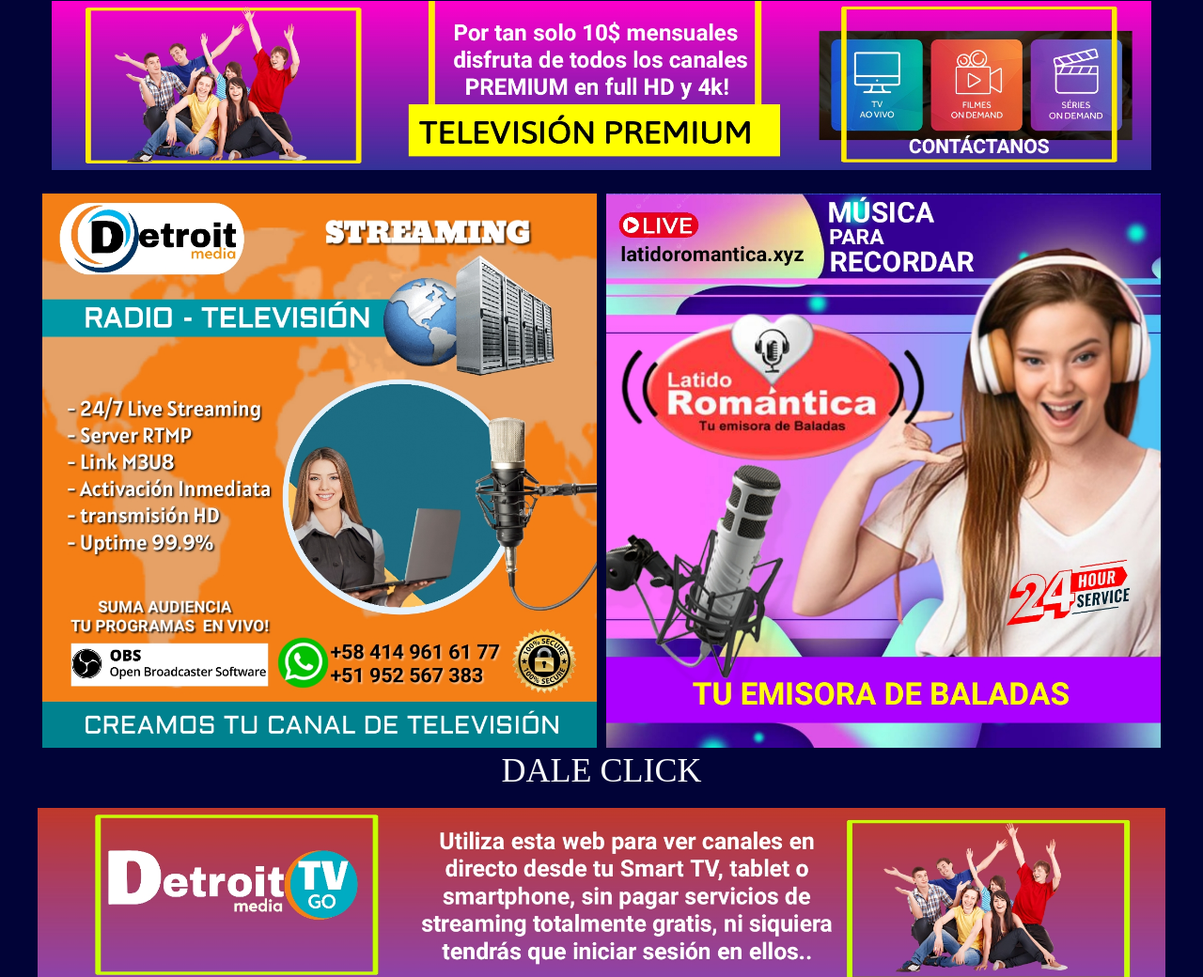
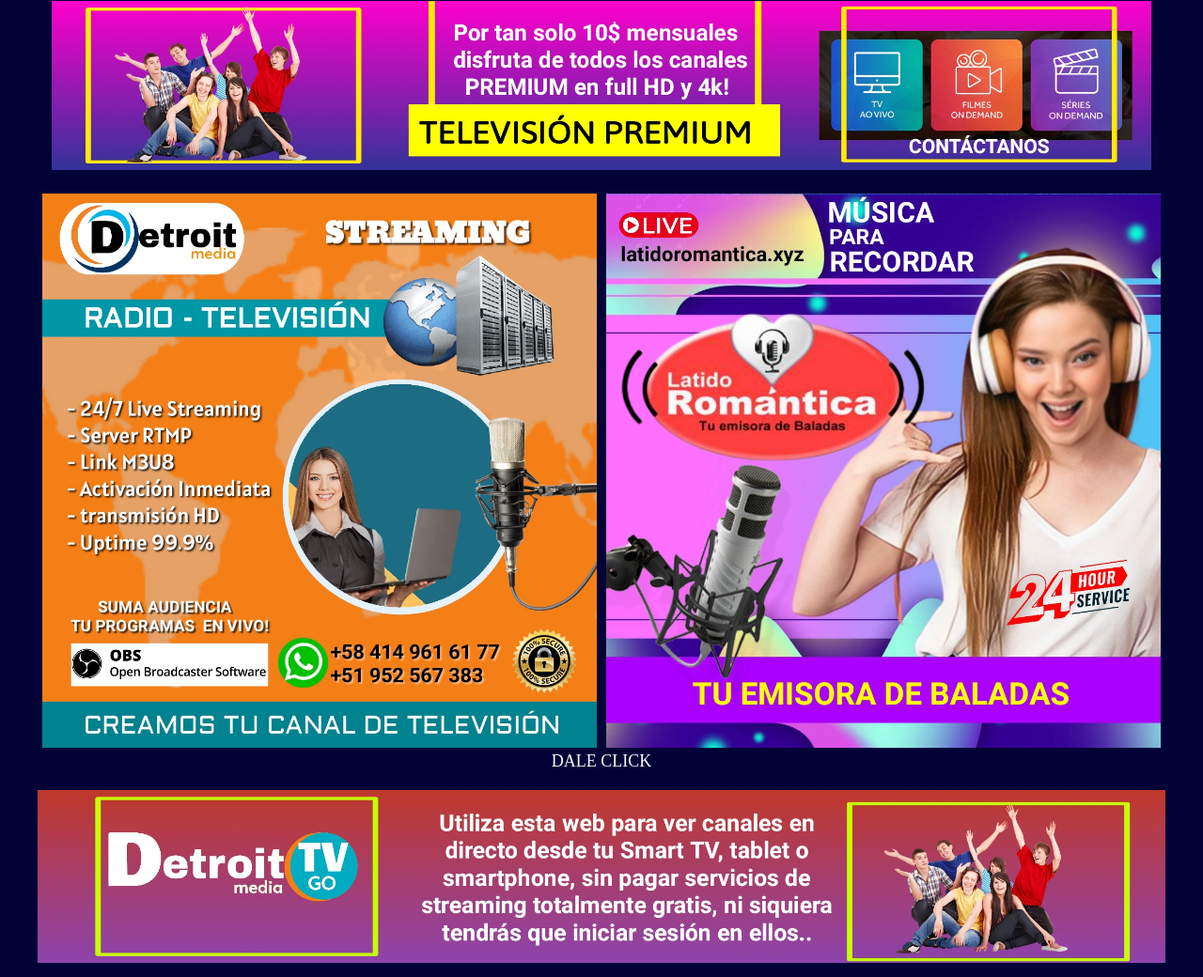
Before and after one commit to detroitchannel/tv, a plain HTML site: page index.html in a window 1280 px wide. Shown: the part 1090-2130 px from the top of the page at 94% size. Drawn offline with Linux system fonts and the light colour scheme; a web font is replaced by a local one.

Commit message:
Update index.html

```diff
--- a/index.html
+++ b/index.html
@@ -112,7 +112,7 @@
 
 
 
-	<div align="center"><h1>DALE CLICK</h4>
+	<div align="center"><h4>DALE CLICK</h4>
 	<h2></h2>
 	<a href="https://detroitmedia.github.io/tvgo/" target="_blank">
 	<div class="tevego.jpg">
```
